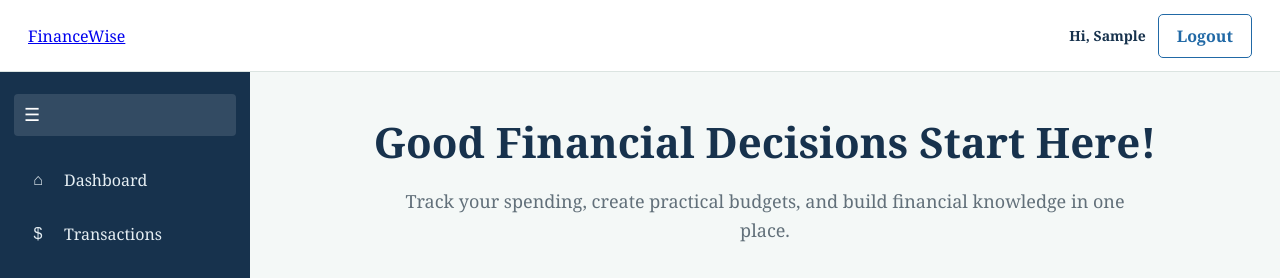
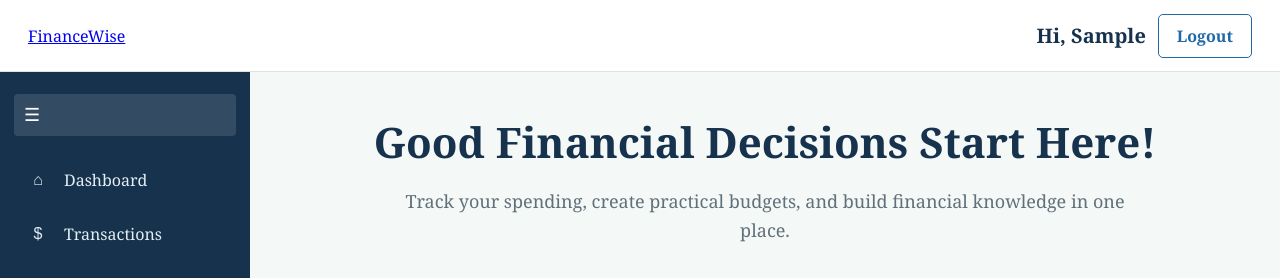
Before and after one commit to mbotejoy/FinanceTrackingLearning_Project, a Django app: page /user/ in a window 1280 px wide. Shown: the top 278 px of the page. Run offline with Django 5.2, Linux system fonts and the light colour scheme; the visitor is signed in with stand-in values (Sample User, id 1); parts of the project's set-up code (start-up, migrations or seed data) failed here and were passed over.

Commit message:
Chnged font weight for the user-greeting

```diff
--- a/personal_finance_system/static/css/base.css
+++ b/personal_finance_system/static/css/base.css
@@ -94,10 +94,13 @@ body {
     align-items: center;
     gap: 12px;
 }
+
 .user-greeting {
-    font-size: 14px;
-    font-weight: 600;
+    font-size: 20px;
+    font-weight: bold;
+
     color: var(--navy);
+
     white-space: nowrap;
 }
 
```
